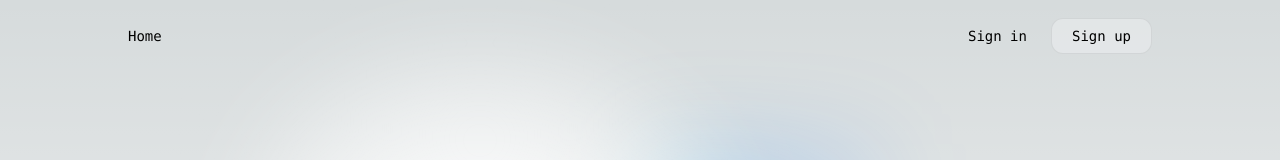
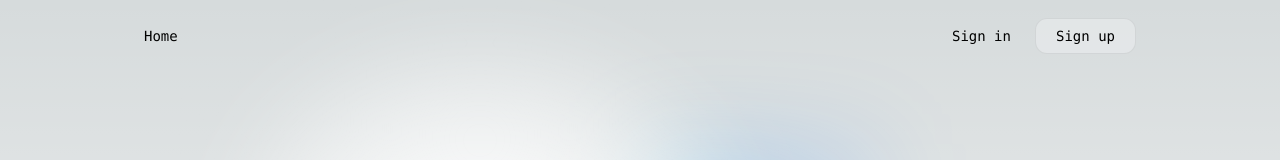
Before and after one commit to Attato/usage_bankAPI, a Next.js app: page / in a window 1280 px wide. Shown: the top 160 px of the page. Built offline with nearby package versions, Linux system fonts and the light colour scheme.

Commit message:
fix header padding

```diff
--- a/components/header/header.module.scss
+++ b/components/header/header.module.scss
@@ -6,6 +6,7 @@
 	display: flex;
 	align-items: center;
 	justify-content: space-between;
+	padding: 0 16px;
 
 	a {
 		display: flex;
```
